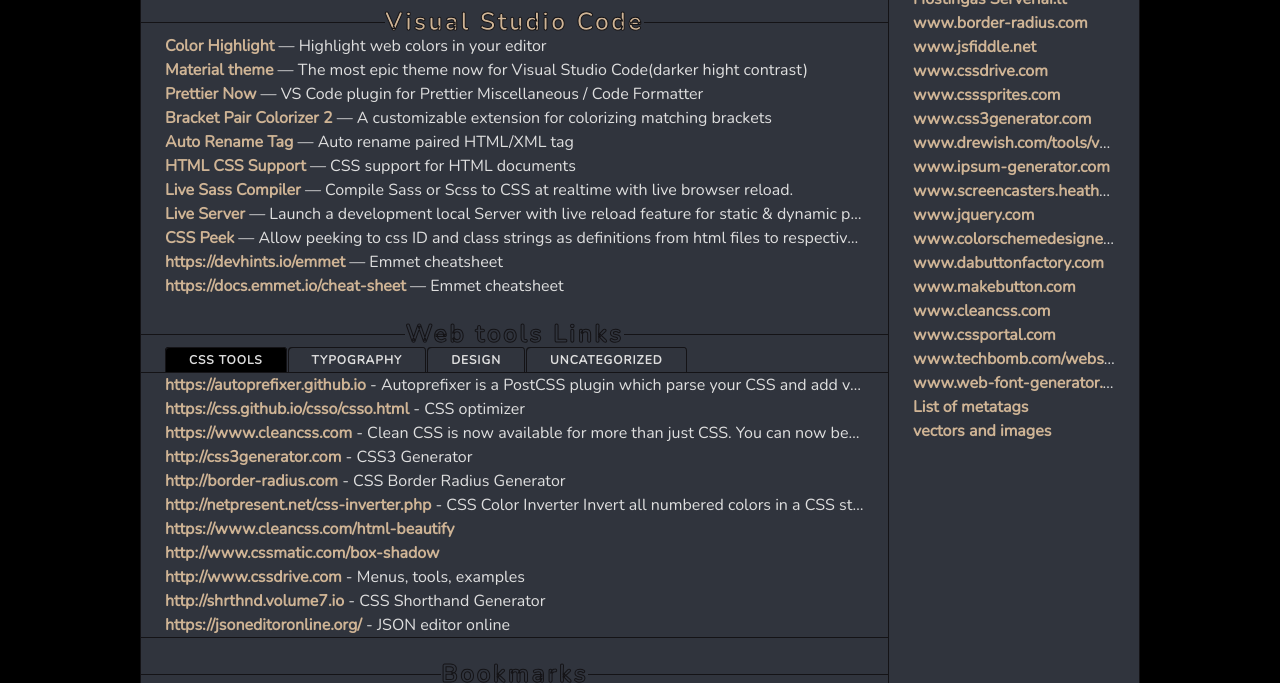
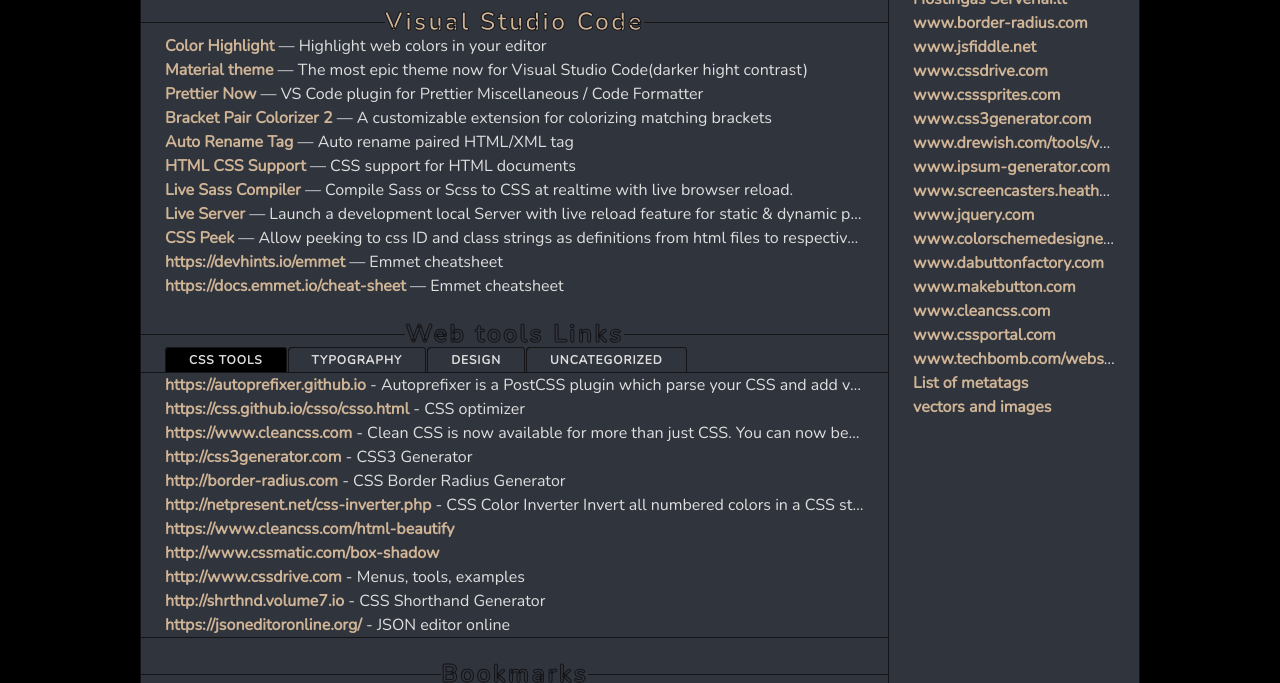
Before and after one commit to KostasSliazas/links-webpage, a plain HTML site: page index.html in a window 1280 px wide. Shown: the part 110-793 px from the top of the page. Drawn offline with nearby package versions, Linux system fonts and the light colour scheme.

Commit message:
Add files via upload

```diff
--- a/index.html
+++ b/index.html
@@ -254,7 +254,6 @@
         <p><a href="http://www.cleancss.com/" target="_blank"> www.cleancss.com</a></p>
         <p><a href="http://www.cssportal.com/" target="_blank"> www.cssportal.com</a></p>
         <p><a href="http://www.techbomb.com/websafe/" target="_blank"> www.techbomb.com/websafe</a></p>
-        <p><a href="https://www.web-font-generator.com/" target="_blank">www.web-font-generator.com</a></p>
         <p><a href="https://gist.github.com/lancejpollard/1978404" target="_blank">List of metatags</a></p>
         <p><a target="_blank" rel="noopener" href="https://vectors-images.myportfolio.com/">vectors and images</a></p>
       </div>
```
